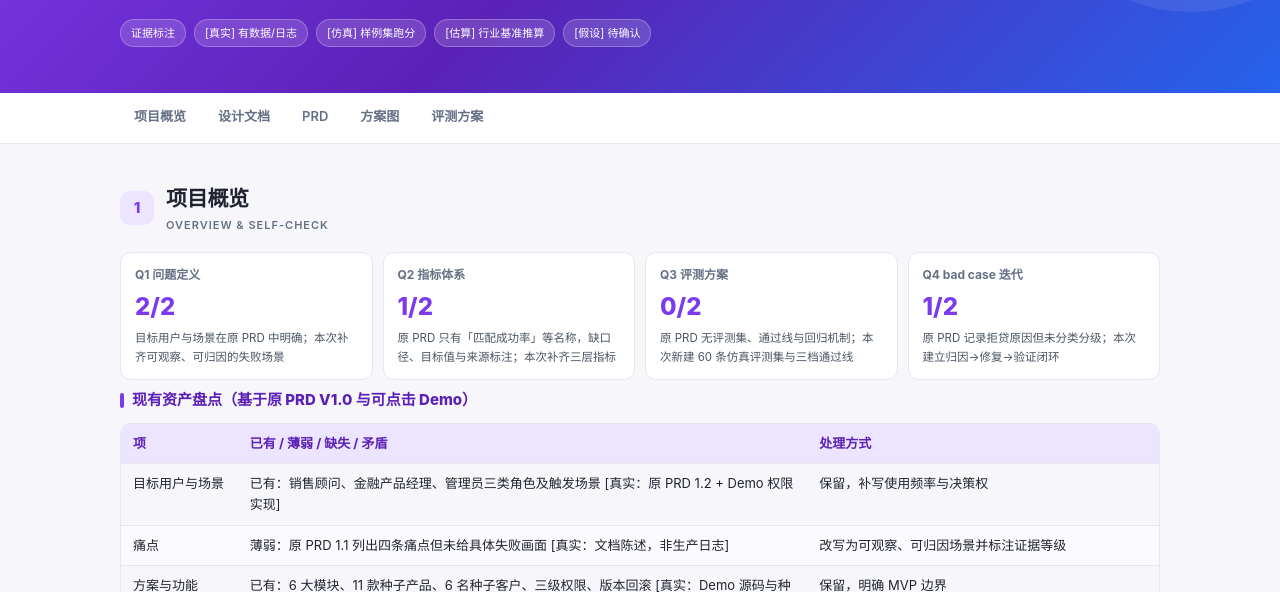
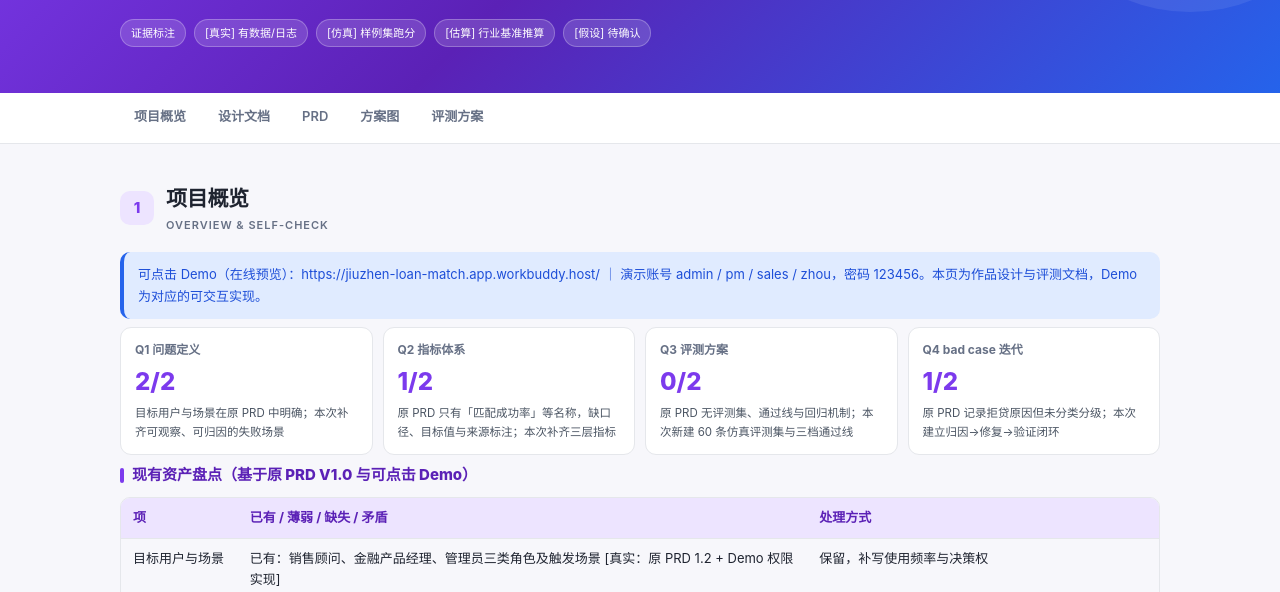
Before and after one commit to 2013102249/jiuzhen-ai-pm-portfolio, a plain HTML site: page index.html in a window 1280 px wide. Shown: the part 208-800 px from the top of the page. Drawn offline with Linux system fonts and the light colour scheme.

Commit message:
Add clickable demo link

```diff
--- a/index.html
+++ b/index.html
@@ -220,6 +220,7 @@ const CONFIG = {
 
   /* ===== 01 项目概览：现有资产盘点 + 四问体检 + 补全路线图 ===== */
   b1: [
+    {type:"callout", text:"可点击 Demo（在线预览）：https://jiuzhen-loan-match.app.workbuddy.host/ ｜ 演示账号 admin / pm / sales / zhou，密码 123456。本页为作品设计与评测文档，Demo 为对应的可交互实现。"},
     {type:"score", items:[
       {q:"Q1 问题定义", score:"2/2", gap:"目标用户与场景在原 PRD 中明确；本次补齐可观察、可归因的失败场景"},
       {q:"Q2 指标体系", score:"1/2", gap:"原 PRD 只有「匹配成功率」等名称，缺口径、目标值与来源标注；本次补齐三层指标"},
```
